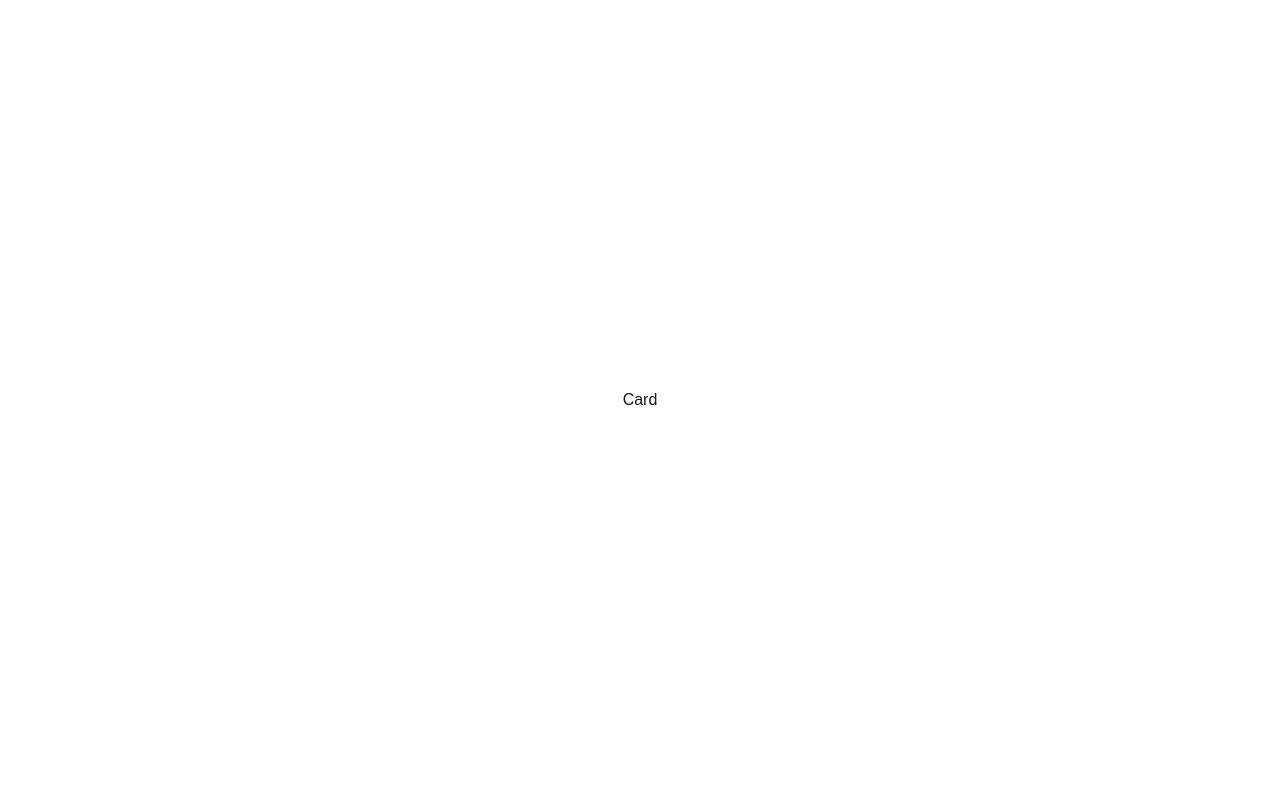
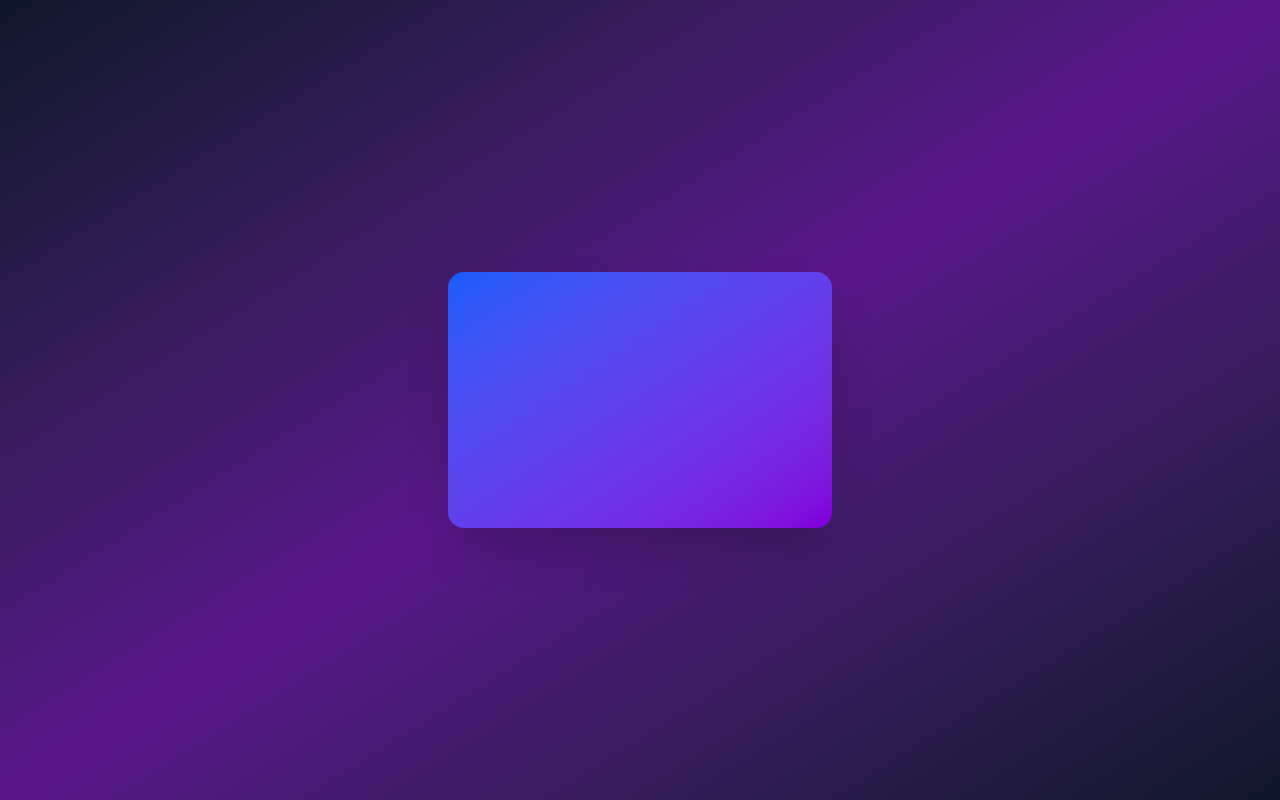
Before and after one commit to Johan-Melin/jm-card, a Next.js app: page / in a window 1280 px wide. Built offline with nearby package versions, Linux system fonts and the light colour scheme.

Commit message:
ui: add theme colors

```diff
--- a/src/app/page.tsx
+++ b/src/app/page.tsx
@@ -1,11 +1,16 @@
 "use client";
 
+import { useState } from "react"
+import { themes } from "@/lib/themes"
 import Card from "@/components/Card"
 
 export default function Home() {
+  const [currentTheme, setCurrentTheme] = useState(0)
+  const theme = themes[currentTheme]
+
   return (
-    <div className="flex items-center justify-center min-h-screen">
-      <Card />
+    <div className={`min-h-screen ${theme.background} flex items-center justify-center`}>
+      <Card theme={theme} />
     </div>
   );
 }
--- a/src/components/Card.tsx
+++ b/src/components/Card.tsx
@@ -1,9 +1,16 @@
-import React from 'react'
+import type React from "react"
+import type { Theme } from "@/lib/themes"
 
-function Card() {
+type CardProps = {
+  theme: Theme
+}
+
+const Card: React.FC<CardProps> = ({ theme }) => {
+
   return (
-    <div>Card</div>
+    <div className="relative w-96 h-64">
+      <div className={`absolute inset-0 ${theme.cardBg} rounded-2xl shadow-2xl`} />
+    </div>
   )
 }
-
-export default Card
+export default Card;
--- /dev/null
+++ b/src/lib/themes.tsx
@@ -0,0 +1,48 @@
+export type Theme = {
+  name: string
+  background: string
+  pattern: string
+  cardBg: string
+  accent: string
+  floatingColors: string[]
+  previewColor: string
+}
+
+export const themes = [
+  {
+    name: "Cosmic Purple",
+    background: "bg-gradient-to-br from-slate-900 via-purple-900 to-slate-900",
+    pattern: "bg-[radial-gradient(circle_at_50%_50%,rgba(120,119,198,0.1),transparent_50%)]",
+    cardBg: "bg-gradient-to-br from-blue-600 to-purple-700",
+    accent: "bg-gradient-to-br from-yellow-400 to-orange-500",
+    floatingColors: ["bg-cyan-400", "bg-pink-400"],
+    previewColor: "bg-gradient-to-br from-blue-600 to-purple-700",
+  },
+  {
+    name: "Ocean Depths",
+    background: "bg-gradient-to-br from-slate-900 via-teal-900 to-blue-900",
+    pattern: "bg-[radial-gradient(circle_at_50%_50%,rgba(56,178,172,0.1),transparent_50%)]",
+    cardBg: "bg-gradient-to-br from-teal-600 to-blue-700",
+    accent: "bg-gradient-to-br from-emerald-400 to-teal-500",
+    floatingColors: ["bg-blue-400", "bg-emerald-400"],
+    previewColor: "bg-gradient-to-br from-teal-600 to-blue-700",
+  },
+  {
+    name: "Sunset Glow",
+    background: "bg-gradient-to-br from-orange-900 via-red-900 to-pink-900",
+    pattern: "bg-[radial-gradient(circle_at_50%_50%,rgba(251,146,60,0.1),transparent_50%)]",
+    cardBg: "bg-gradient-to-br from-orange-600 to-red-700",
+    accent: "bg-gradient-to-br from-yellow-400 to-orange-500",
+    floatingColors: ["bg-yellow-400", "bg-red-400"],
+    previewColor: "bg-gradient-to-br from-orange-600 to-red-700",
+  },
+  {
+    name: "Forest Night",
+    background: "bg-gradient-to-br from-slate-900 via-green-900 to-emerald-900",
+    pattern: "bg-[radial-gradient(circle_at_50%_50%,rgba(34,197,94,0.1),transparent_50%)]",
+    cardBg: "bg-gradient-to-br from-green-600 to-emerald-700",
+    accent: "bg-gradient-to-br from-lime-400 to-green-500",
+    floatingColors: ["bg-lime-400", "bg-green-400"],
+    previewColor: "bg-gradient-to-br from-green-600 to-emerald-700",
+  },
+];
```
